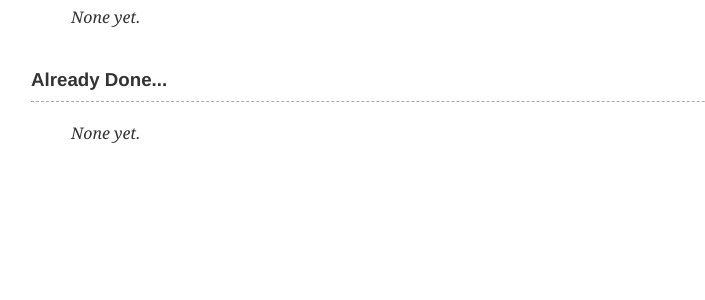
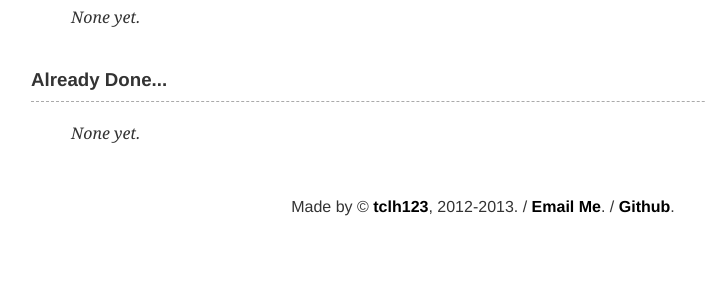
Before and after one commit to tclh123/JwcHack, a Python web app: template website/templates/index.html in a window 1280 px wide. Shown: the part 421-721 px from the top of the page, without its empty margins (157-862 px from the left). Run offline with Jinja, Linux system fonts and the light colour scheme; the template is opened without the code that fills it, so the values that code supplies are empty.

Commit message:
update index.html

```diff
--- a/website/templates/index.html
+++ b/website/templates/index.html
@@ -44,6 +44,8 @@
                 {% endif %}
             </ul>
         </div>
+        <p id="madeby" itemprop="author" itemscope="" itemtype="http://schema.org/Person">Made by © <a itemprop="url" href="http://tclh123.com/"><strong itemprop="name">tclh123</strong></a>, 2012-2013. / <a href="mailto:tclh123@gmail.com?subject=JwcHack" id="email"><strong>Email Me</strong></a>. / <a href="https://github.com/tclh123/JwcHack"><strong>Github</strong></a>.</p>
+    </div>
     <script type='text/javascript'>
         (function() {
             var c = document.createElement('script');
@@ -54,6 +56,5 @@
             h.parentNode.insertBefore(c, h);
         })();
     </script>
-    </div>
 </body>
 </html>
```
Lines whose indentation alone changed are shown as unchanged.
